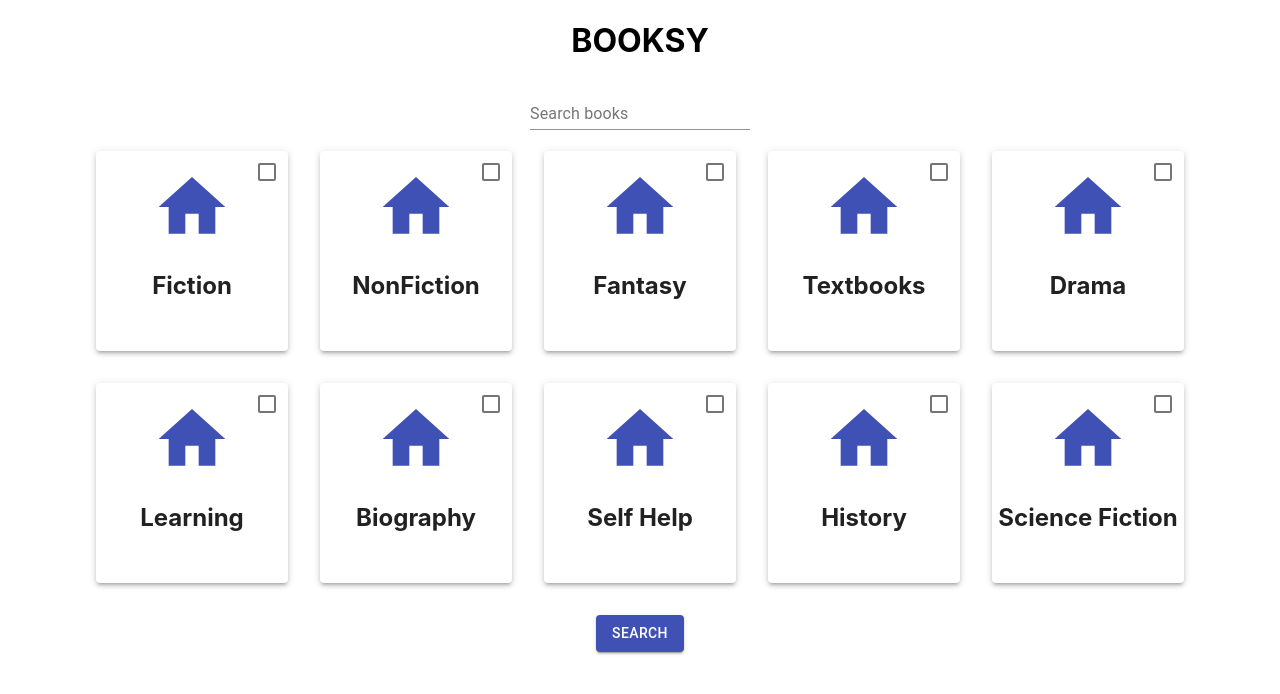
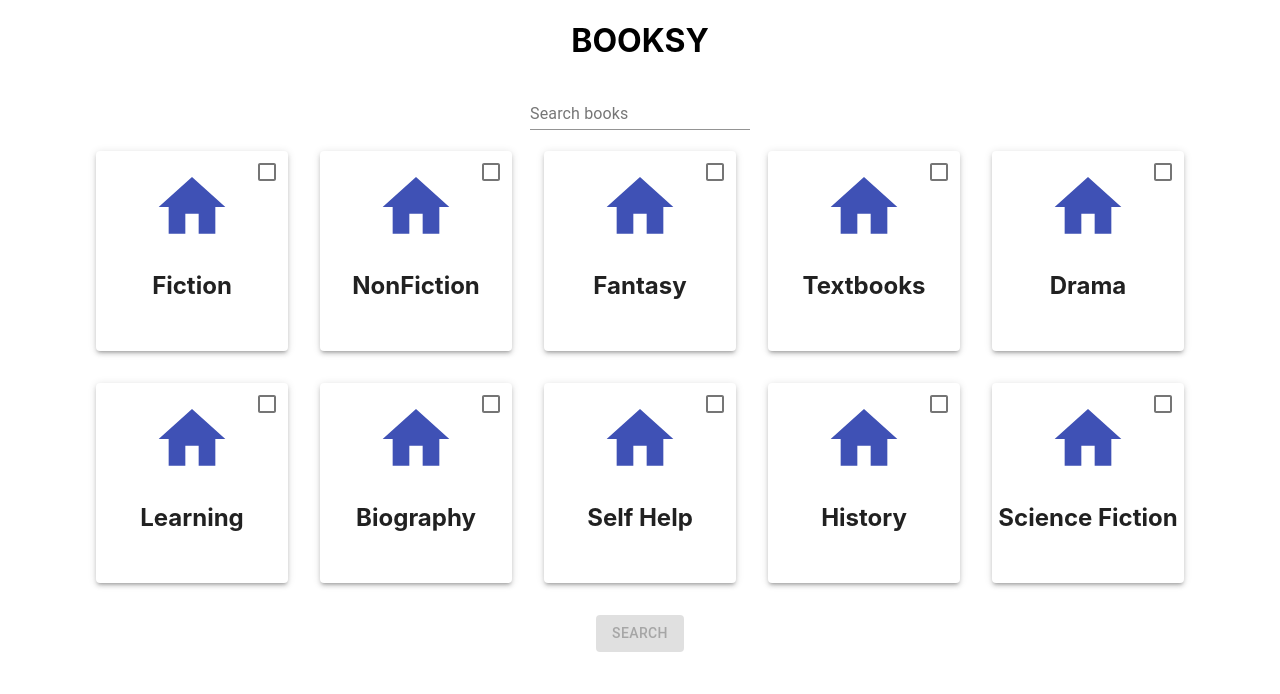
Before and after one commit to ANG13T/Book_Recommender, a React (Create React App) app: page / in a window 1280 px wide. Shown: the top 694 px of the page. Built offline with nearby package versions, Linux system fonts and the light colour scheme.

Commit message:
form validator works

```diff
--- a/src/components/Form.js
+++ b/src/components/Form.js
@@ -22,10 +22,13 @@ const Form = () => {
 
     const selectInput = (selectedOpts) => {
         setSelectedOptions(selectedOpts)
+        console.log(selectedOptions.length)
     }
 
     const loadBooks = () => {
-        if(searchInput != "" || selectedOptions != []){
+        console.log(searchInput.length);
+        console.log(selectedOptions.length);
+        if(searchInput.length != 0 || selectedOptions.length != 0){
             history.replace("/books");
         }else{
             alert("Please select or type something.")
@@ -38,7 +41,7 @@ const Form = () => {
             <Searchbar passSearchData={searchBarInput}/>
             <h1>{searchInput}</h1>
             <Select passSelectData={selectInput}/>
-            <Button variant="contained" color="primary" onClick={loadBooks}>
+            <Button variant="contained" color="primary" onClick={loadBooks} disabled={searchInput.length == 0 && selectedOptions.length == 0}>
             Search
             </Button>
         </div>
@@ -46,4 +49,6 @@ const Form = () => {
 
 }
 
+
+
 export default Form;
```
